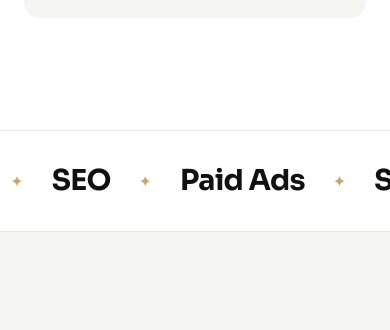
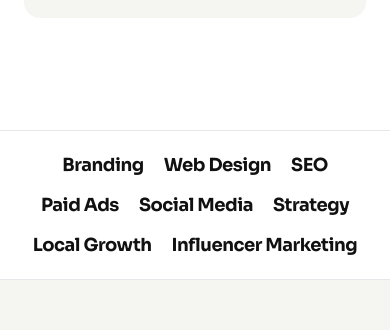
Before and after one commit to arunnkumar2301-pixel/codenclicks-website, a Next.js app: page / in a window 390 px wide. Shown: the part 3800-4130 px from the top of the page. Built offline with nearby package versions, Linux system fonts and the light colour scheme.

Commit message:
Fix build by removing optimizeCss experimental flag

```diff
--- a/components/sections/MarqueeSection.tsx
+++ b/components/sections/MarqueeSection.tsx
@@ -1,16 +1,31 @@
-"use client";
-
-const ITEMS = ["Branding", "Web Design", "SEO", "Paid Ads", "Social Media", "Strategy", "Local Growth", "Influencer Marketing"];
+const ITEMS = [
+  "Branding",
+  "Web Design",
+  "SEO",
+  "Paid Ads",
+  "Social Media",
+  "Strategy",
+  "Local Growth",
+  "Influencer Marketing",
+];
 
 function Strip() {
   return (
     <>
-      {ITEMS.map((item, i) => (
-        <span key={i} className="inline-flex items-center whitespace-nowrap">
-          <span className="font-sora font-bold text-[#111111] tracking-tight" style={{ fontSize: "clamp(1.8rem, 3.8vw, 2.9rem)" }}>
+      {ITEMS.map((item) => (
+        <span key={item} className="inline-flex items-center whitespace-nowrap">
+          <span
+            className="font-sora font-bold tracking-tight text-[#111111]"
+            style={{ fontSize: "clamp(1.4rem, 3.2vw, 2.4rem)" }}
+          >
             {item}
           </span>
-          <span className="text-[#C6A969] mx-7 text-base select-none" aria-hidden="true">&#10022;</span>
+          <span
+            className="mx-5 select-none text-sm text-[#C6A969] sm:mx-7 sm:text-base"
+            aria-hidden="true"
+          >
+            &#10022;
+          </span>
         </span>
       ))}
     </>
@@ -19,10 +34,23 @@ function Strip() {
 
 export default function MarqueeSection() {
   return (
-    <section className="bg-white border-y border-[#111111]/6 py-7 overflow-hidden" aria-label="Services marquee">
-      <div className="flex items-center w-max animate-marquee">
+    <section
+      className="overflow-hidden border-y border-[#111111]/6 bg-white py-5 sm:py-7"
+      aria-label="Services marquee"
+    >
+      <div className="hidden w-max items-center md:flex animate-marquee motion-reduce:animate-none">
         <Strip />
         <Strip />
+      </div>
+
+      <div className="flex flex-wrap items-center justify-center gap-x-5 gap-y-3 px-4 md:hidden">
+        {ITEMS.map((item) => (
+          <span key={item} className="inline-flex items-center whitespace-nowrap">
+            <span className="font-sora text-lg font-bold tracking-tight text-[#111111]">
+              {item}
+            </span>
+          </span>
+        ))}
       </div>
     </section>
   );
--- a/next.config.mjs
+++ b/next.config.mjs
@@ -1,7 +1,6 @@
 /** @type {import('next').NextConfig} */
 const nextConfig = {
   compress: true,
-
   images: {
     remotePatterns: [
       {
@@ -13,11 +12,6 @@ const nextConfig = {
     deviceSizes: [320, 420, 640, 768, 1024, 1280, 1600],
     imageSizes: [16, 32, 48, 64, 96, 128, 256, 384],
   },
-
-  experimental: {
-    optimizeCss: true,
-    scrollRestoration: true,
-  },
 };
 
 export default nextConfig;
```
Also changed, not shown: build-log.txt (added).
